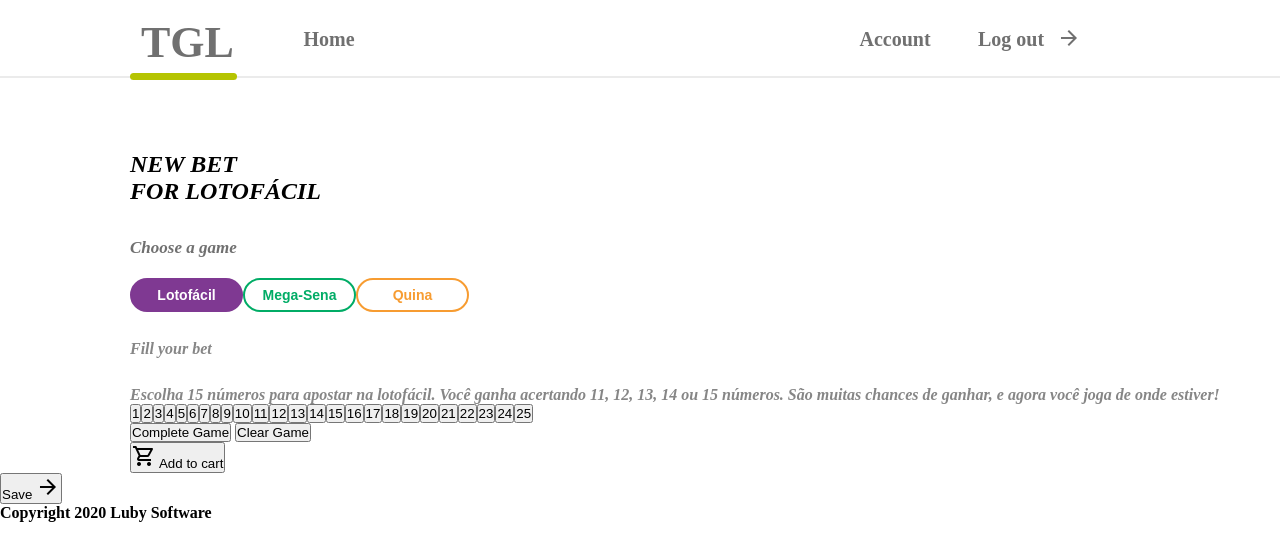
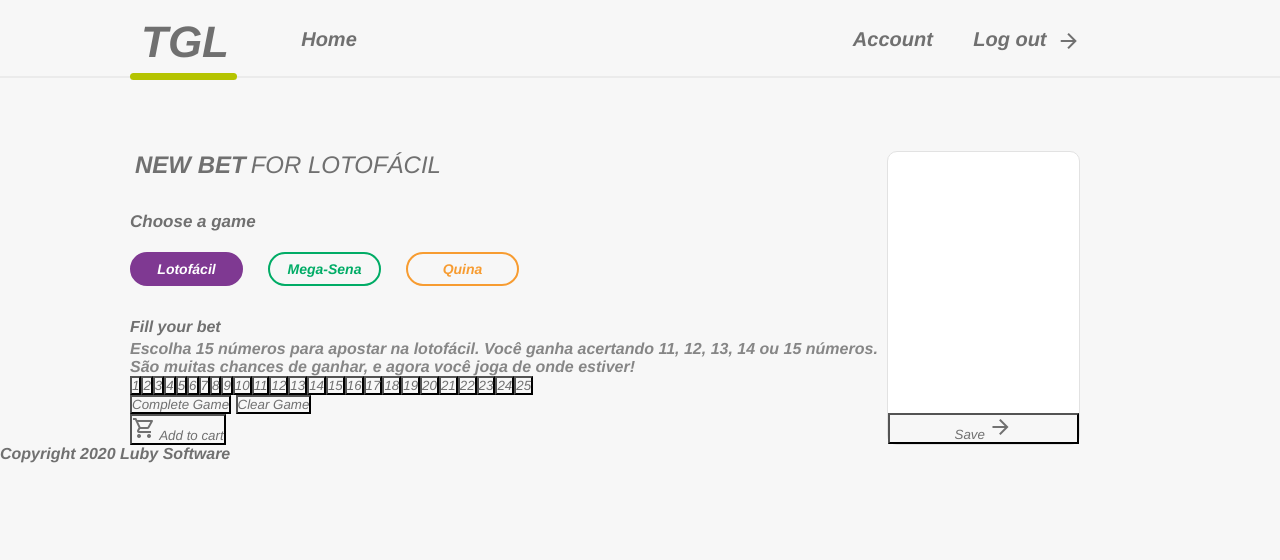
Before and after one commit to pedrohfd/javascript-test, a plain HTML site: page index.html in a window 1280 px wide. Drawn offline with Linux system fonts and the light colour scheme.

Commit message:
feat: complete and clear buttons finalized

```diff
--- a/app.js
+++ b/app.js
@@ -12,7 +12,7 @@
   let deleteButtons
   const gameDescription = document.querySelector('.gameDescription')
   const gameName = document.querySelector('.gameName')
-  const gameFilterButtons = document.querySelector('.gameFilterButton')
+  const gameFilterButton = document.querySelector('.gameFilterButton')
   const gameNumbers = document.querySelector('.gameNumbers')
   const clearButton = document.querySelector('.clearButton')
   const cartButton = document.querySelector('.cartButton')
@@ -30,7 +30,7 @@
   })
 
   function loadFilterButtons() {
-    gameFilterButtons.innerHTML = [...gameData['types']]
+    gameFilterButton.innerHTML = [...gameData['types']]
       .map((game, index) => {
         return index === 0
           ? `<button class="selectGame" active="true" id=${game['type']} style="color: #FFFFFF; background:${game['color']}; border-color: ${game['color']}">${game['type']}</button>`
@@ -49,7 +49,7 @@
   function loadGameContent() {
     gameName.innerHTML = `<h2>NEW BET</h2>
     <h2 class="gameName">FOR ${selectedGame['type'].toUpperCase()}</h2>`
-    gameDescription.innerHTML = `<h4>Fill your bet</h4>
+    gameDescription.innerHTML = `<h4 style="margin-top: 28px;">Fill your bet</h4>
     <h4 class="gameDescription">${selectedGame['description']}</h4>`
 
     const range = selectedGame['range']
@@ -160,9 +160,9 @@
 
   async function loadCartContent() {
     const cartData = await getData('http://localhost:3000/games')
-    let cartGamesCompleted
+    let cartGames
     ;[...cartData].length
-      ? (cartGamesCompleted = cartData
+      ? (cartGames = cartData
           .map(item => {
             return `<div class="gameCard"><button class="deleteButton" id=${
               item.id
@@ -181,11 +181,11 @@
             )}</h4></div></div></div>`
           })
           .join(''))
-      : (cartGamesCompleted = '')
+      : (cartGames = '')
 
-    cartGamesCompleted === ''
+    cartGames === ''
       ? (cartItems.innerHTML = '<h2>CART EMPTY</h2>')
-      : (cartItems.innerHTML = `<h2>CART</h2> ${cartGamesCompleted}`)
+      : (cartItems.innerHTML = `<h2>CART</h2> ${cartGames}`)
 
     addEventListenerToDeleteButtons()
 
@@ -232,7 +232,7 @@
     const selectedNumbers = getElements('[selected]')
 
     if (selectedNumbers.length == selectedGame['max-number']) {
-      return window.alert('Your game is already completed.')
+      return window.alert('Seu jogo está completo')
     }
 
     let randomNumbers = selectedNumbers.map(item => {
--- a/index.html
+++ b/index.html
@@ -21,11 +21,11 @@
         <h2 class="account">Account</h2>
 
         <h2 class="logout">Log out</h2>
-        <span class="material-icons-outlined"> arrow_forward </span>
+        <span class="material-icons-outlined logoutArrow"> arrow_forward </span>
       </section>
       <span class="greenLine"></span>
     </header>
-    <main>
+    <main class="container">
       <div class="dashboard">
         <label class="gameName"></label>
 
--- a/server/package.json
+++ b/server/package.json
@@ -9,7 +9,7 @@
   },
   "keywords": [],
   "author": "",
-  "license": "ISC",
+  "license": "MIT",
   "dependencies": {
     "cors": "^2.8.5",
     "express": "^4.17.1",
--- a/style.css
+++ b/style.css
@@ -1,14 +1,17 @@
 * {
   margin: 0px;
-  padding: 0;
-  box-sizing: border-box;
+  padding: 0px;
+  font-family: 'Helvetica', sans-serif;
+  font-style: italic;
+  background-color: #f7f7f7;
+  color: #707070;
 }
 
 .header {
   display: flex;
+  align-items: center;
   justify-content: space-between;
   border-bottom: 2px solid #ebebeb;
-  color: #707070;
   margin-bottom: 73.5px;
 }
 
@@ -19,14 +22,9 @@
   justify-content: space-between;
 }
 
-.right {
-  margin-right: 199px;
-}
-
 .tgl {
   margin: 15px 0px 4px 141px;
   font-size: 44px;
-  text-align: center;
   height: 53px;
   width: 86px;
 }
@@ -52,7 +50,11 @@
   font-size: 20px;
   text-align: center;
   height: 24px;
-  width: 72px;
+  width: 74px;
+}
+
+.logoutArrow {
+  margin: 7px 199.15px 0px 0px;
 }
 
 .greenLine {
@@ -65,36 +67,52 @@
   border-radius: 6px;
 }
 
+.container {
+  display: flex;
+}
+
 .dashboard {
   display: flex;
   flex-direction: column;
-  font-style: italic;
   margin: 0px 0px 0px 130px;
 }
 
+.gameName {
+  display: flex;
+  margin-left: 5px;
+  font-weight: 300;
+}
+
 .chooseAGame {
-  margin: 33px 0px 0px 0px;
+  margin: 33px 0px 20px 0px;
   font-size: 17px;
   font-weight: bold;
   color: #707070;
-}
-
-.gameFilterButton {
-  margin: 20px 0px 0px;
 }
 
 .gameFilterButton > button {
   font-size: 14px;
   width: 113px;
   height: 34px;
-  border-style: solid;
-  border-width: 2px;
+  border: 2px solid;
   font-weight: bold;
   border-radius: 28px;
   background-color: transparent;
+  margin-right: 25px;
 }
 
 .gameDescription {
-  margin: 28px 0px 0px 0px;
+  margin: 4px 0px 0px 0px;
   color: #868686;
 }
+
+.cartArea {
+  display: flex;
+  flex-direction: column;
+  justify-content: space-between;
+  margin-right: 200px;
+  background-color: #ffffff;
+  border: 1px solid #e2e2e2;
+  border-radius: 10px;
+  width: 317px;
+}
```
